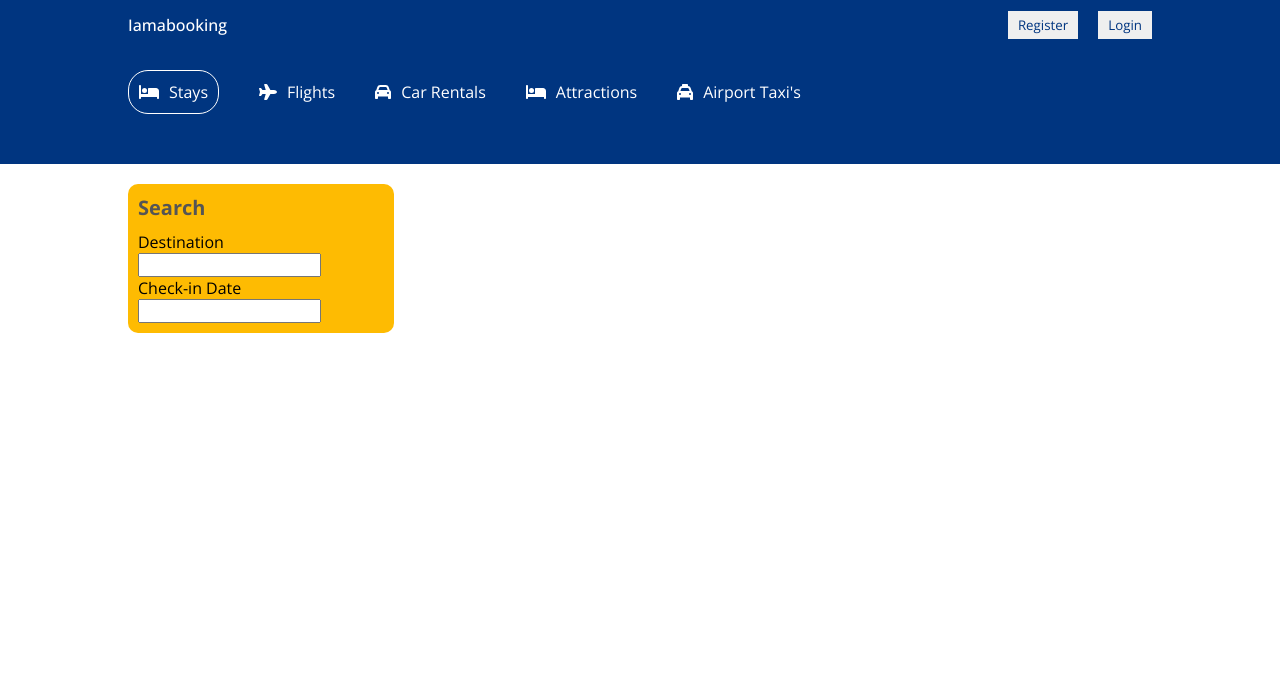
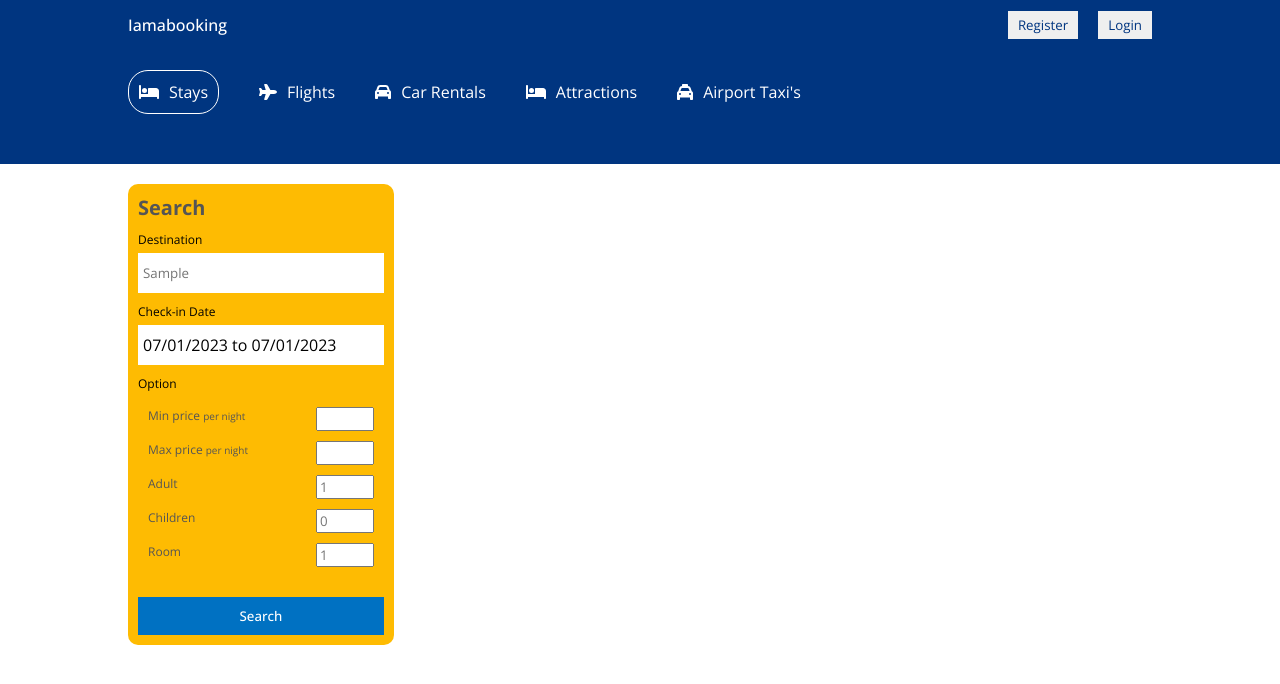
Before and after one commit to Nabeel87/booking, a React (Create React App) app: page / in a window 1280 px wide. Both pictures are taken after typing "Sample" into the empty fields and a click on the button "Search". Shown: the top 684 px of the page. Built offline with nearby package versions, Linux system fonts and the light colour scheme.

Commit message:
searchBar in list page
side search bar ui and data featching ok

```diff
--- a/src/components/header/Header.jsx
+++ b/src/components/header/Header.jsx
@@ -95,6 +95,7 @@
                                     onChange={item => setDate([item.selection])}
                                     moveRangeOnFirstSelection={false}
                                     ranges={date} className="date"
+                                    minDate={new Date()}
                                 />}
 
                             </div>
--- a/src/pages/list/List.jsx
+++ b/src/pages/list/List.jsx
@@ -1,14 +1,20 @@
-import React from "react";
+import React, { useState } from "react";
 import "./list.css";
 import Navbar from "../../components/navbar/Navbar";
 import Header from "../../components/header/Header";
 import { useLocation } from "react-router-dom";
+import { format } from "date-fns";
+import { DateRange } from "react-date-range";
 
 
 const List = () => {
 
   const location = useLocation();
-  console.log(location)
+
+  const [destination, setDestination] = useState(location.state.destination);
+  const [date, setDate] = useState(location.state.date);
+  const [openDate, setOpenDate] = useState(false);
+  const [options, setOptions] = useState(location.state.options);
 
   return (
     <div>
@@ -20,12 +26,56 @@
             <h1 className="lsTitle">Search</h1>
             <div className="lsItem">
               <label>Destination</label>
-              <input type="text" />
+              <input placeholder={destination} type="text" />
             </div>
             <div className="lsItem">
               <label>Check-in Date</label>
-              <input type="text" />
+              <span onClick={() => setOpenDate(!openDate)}>{`${format(date[0].startDate, "MM/dd/yyyy")} to ${format(date[0].endDate, "MM/dd/yyyy")}`}</span>
+              {openDate && (
+                <DateRange
+                  onChange={item => setDate([item.selection])}
+                  minDate={new Date()}
+                  ranges={date}
+                />
+              )}
             </div>
+            <div className="lsItem">
+              <label>Option</label>
+
+              <div className="lsOption">
+                <div className="lsOptionItem">
+                  <span className="lsOptionText">
+                    Min price <small>per night</small>
+                  </span>
+                  <input type="number" className="lsOptionInput" />
+                </div>
+                <div className="lsOptionItem">
+                  <span className="lsOptionText">
+                    Max price <small>per night</small>
+                  </span>
+                  <input type="number" className="lsOptionInput" />
+                </div>
+                <div className="lsOptionItem">
+                  <span className="lsOptionText">
+                    Adult
+                  </span>
+                  <input type="number" min={1} className="lsOptionInput" placeholder={options.adult} />
+                </div>
+                <div className="lsOptionItem">
+                  <span className="lsOptionText">
+                    Children
+                  </span>
+                  <input type="number" min={0} className="lsOptionInput" placeholder={options.children} />
+                </div>
+                <div className="lsOptionItem">
+                  <span className="lsOptionText">
+                    Room
+                  </span>
+                  <input type="number" min={1} className="lsOptionInput" placeholder={options.room} />
+                </div>
+              </div>
+            </div>
+            <button>Search</button>
           </div>
           <div className="listResult"></div>
         </div>
--- a/src/pages/list/list.css
+++ b/src/pages/list/list.css
@@ -22,6 +22,52 @@
     color: #555;
     margin-bottom: 10px;
 }
+.lsItem{
+    display: flex;
+    flex-direction: column;
+    gap: 5px;
+    margin-bottom: 10px;
+}
+.lsItem>label{
+    font-size: 12px;
+}
+.lsItem>input{
+    height: 30px;
+    border: none;
+    padding: 5px;
+}
+.lsItem>span{
+    height: 30px;
+    padding: 5px;
+    background-color: white;
+    display: flex;
+    align-items: center;
+    cursor: pointer;
+}
+.lsOption{
+    padding: 10px;
+}
+.lsOptionItem{
+    display: flex;
+    justify-content: space-between;
+    margin-bottom: 10px;
+    color: #555;
+    font-size: 12px;
+}
+.lsOptionInput{
+    width: 50px;
+}
+.lsOptionText{}
+
+.listSearch>button{
+    padding: 10px;
+    background-color: #0071c2;
+    color: white;
+    border: none;
+    width: 100%;
+    font-weight: 500;
+    cursor: pointer;
+}
 .listResult{
     flex: 3;
 }
```
